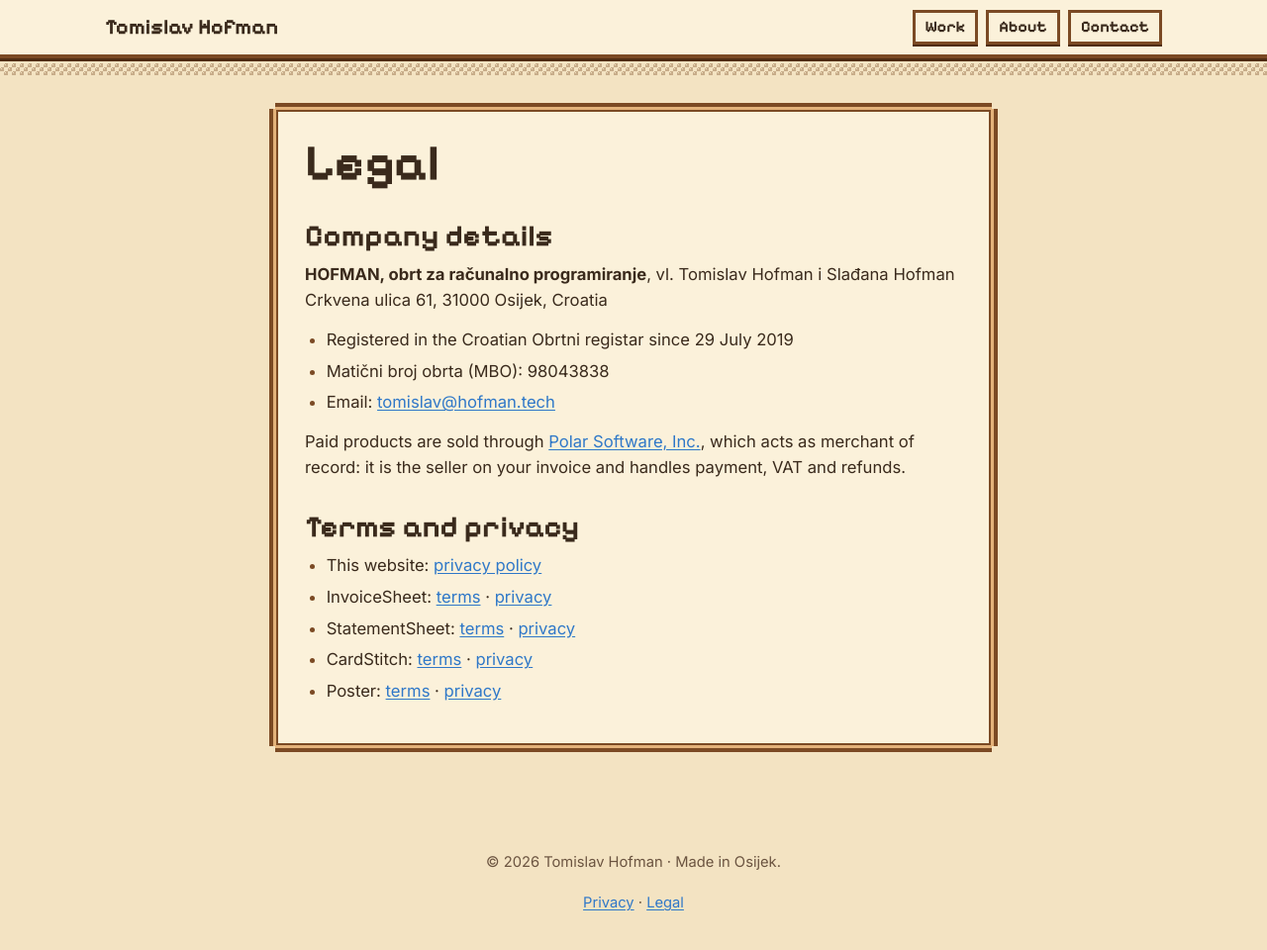
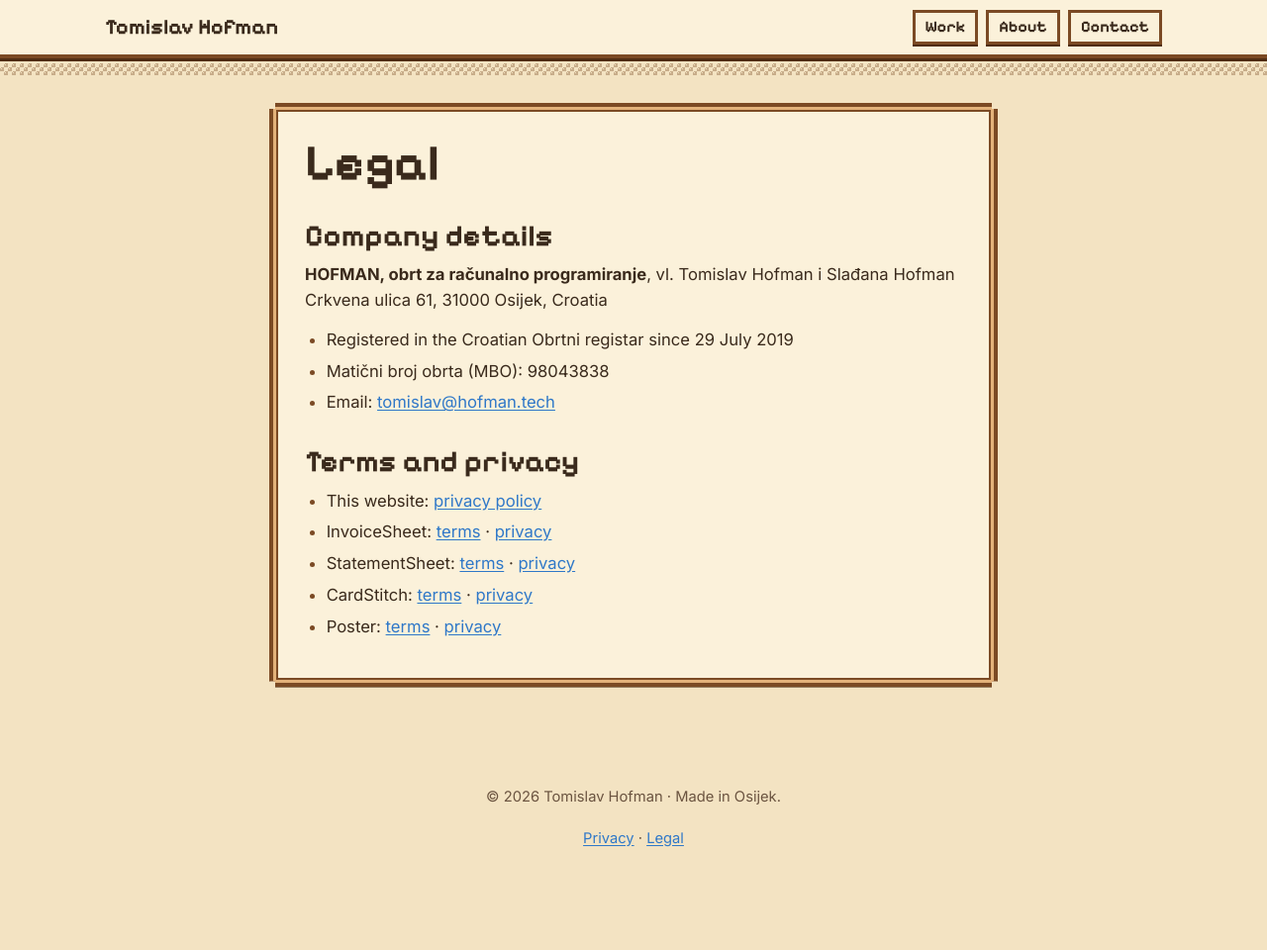
Before and after one commit to tomislavhofman/tomislavhofman.github.io, a Jekyll site: the page built from legal.md, in a window 1280 px wide and 990 px high. Shown: the top 960 px of the window at 99% size. Built offline with Jekyll 4.4.1, drawn with Linux system fonts in a browser that asks for light colours.

Commit message:
Legal page: drop the Polar line, nothing is sold yet
Co-Authored-By: Claude Opus 5.5 <noreply@anthropic.com>
Claude-Session: https://claude.ai/code/session_01FgD9pRpzLZWZYEQ5q92rVH

```diff
--- a/legal.md
+++ b/legal.md
@@ -15,9 +15,6 @@ Crkvena ulica 61, 31000 Osijek, Croatia
 - Matični broj obrta (MBO): 98043838
 - Email: [tomislav@hofman.tech](mailto:tomislav@hofman.tech)
 
-Paid products are sold through [Polar Software, Inc.](https://polar.sh), which acts as merchant of record: it is
-the seller on your invoice and handles payment, VAT and refunds.
-
 ## Terms and privacy
 
 - This website: [privacy policy](/privacy/)
```
